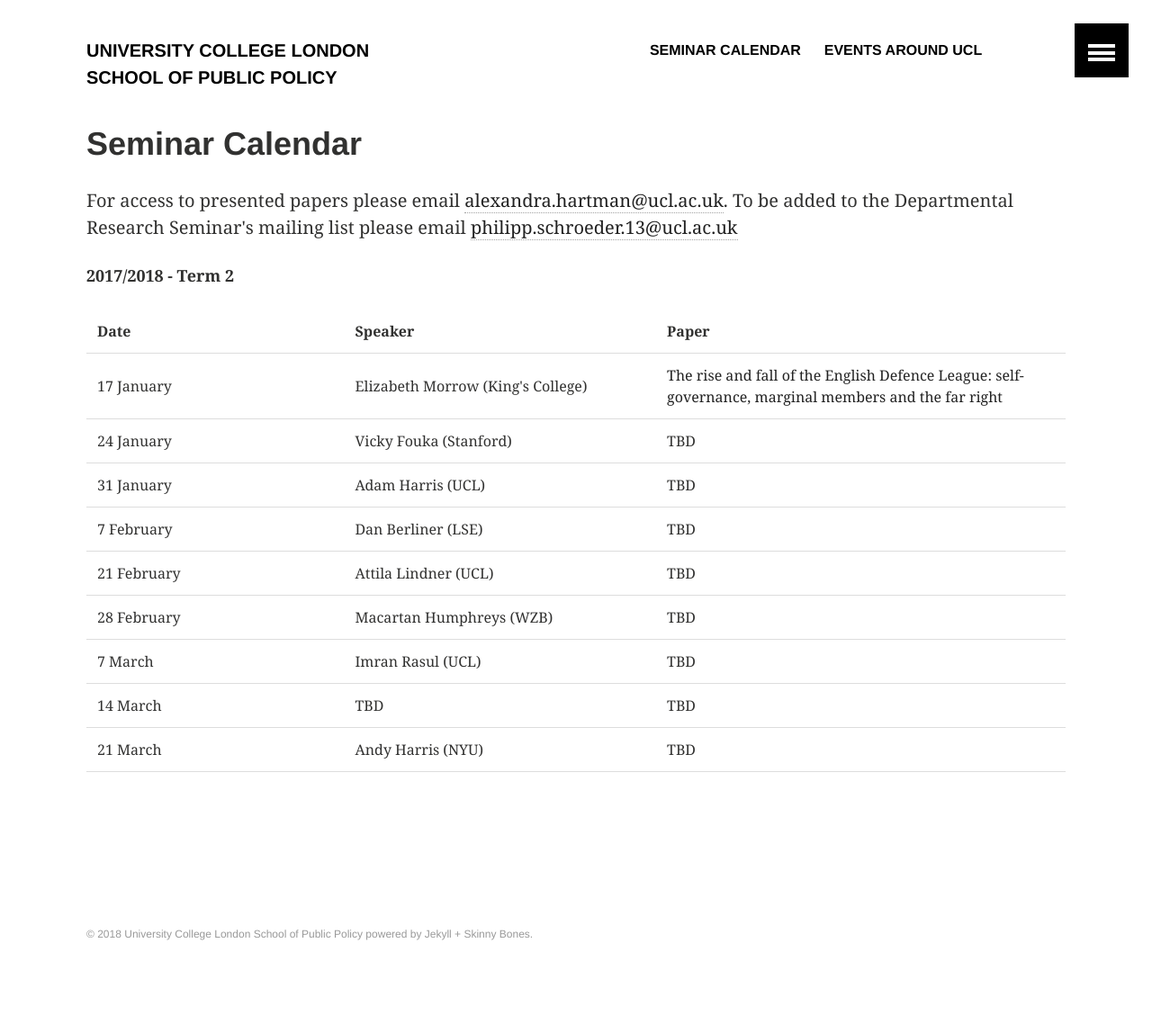
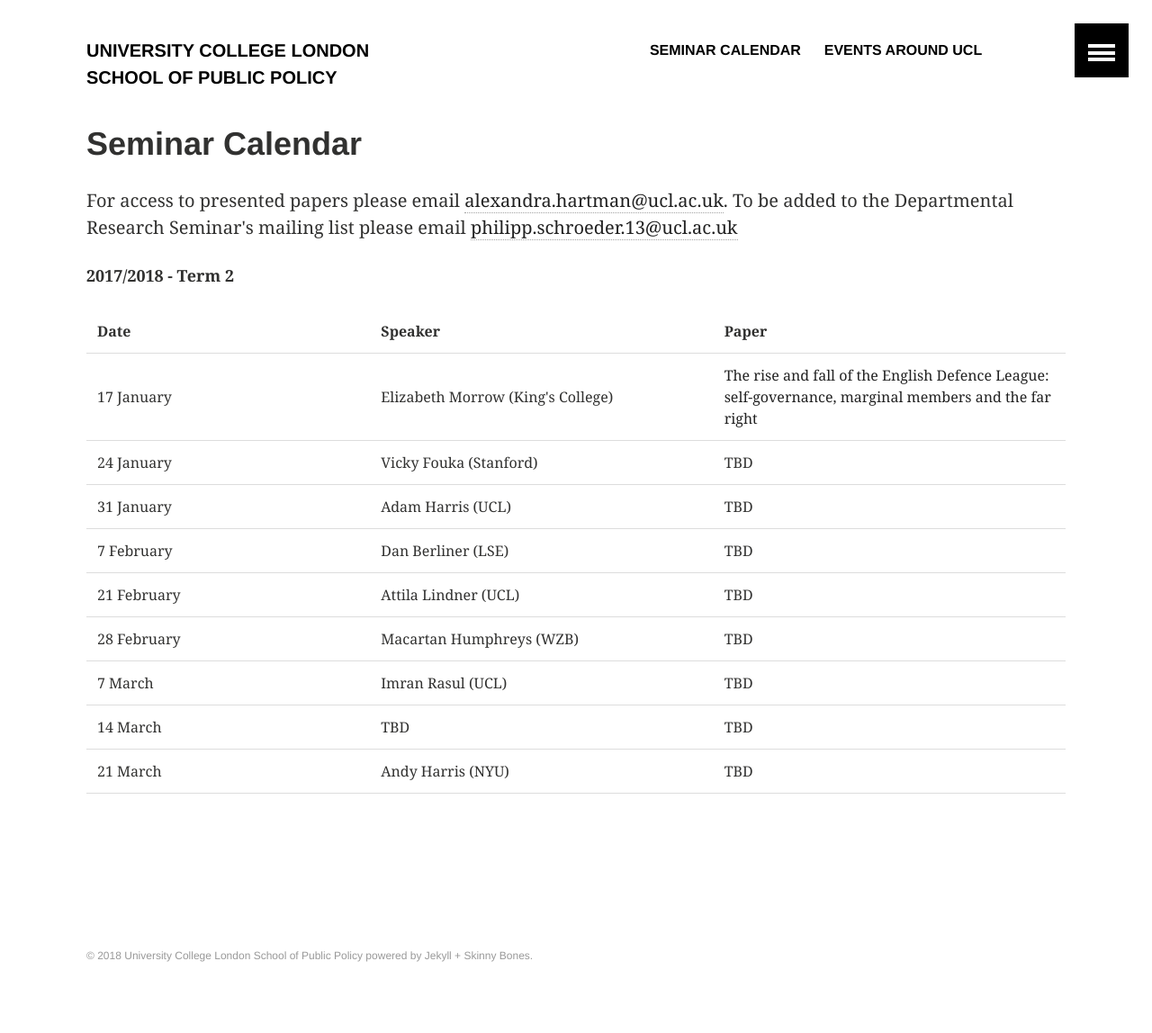
Before and after one commit to phischroeder/drs_page, a Jekyll site: the page built from calendar/index.html, in a window 1280 px wide. Shown: the whole page at 90% size. Built offline with Jekyll 4.4.1, drawn with Linux system fonts in a browser that asks for light colours; before the commit the page ends 1124 px from its top, so only the background shows below that.

Commit message:
Update index.html

```diff
--- a/calendar/index.html
+++ b/calendar/index.html
@@ -7,9 +7,9 @@ title: "Seminar Calendar"
 
 <p><b>2017/2018 - Term 2</b></p>
 <TABLE>
+  <col width="20">
   <col width="40">
-  <col width="40">
-  <col width="150">
+  <col width="80">
    <TR>
      <TD><b>Date</b></TD>
      <TD><b>Speaker</b></TD>
```
